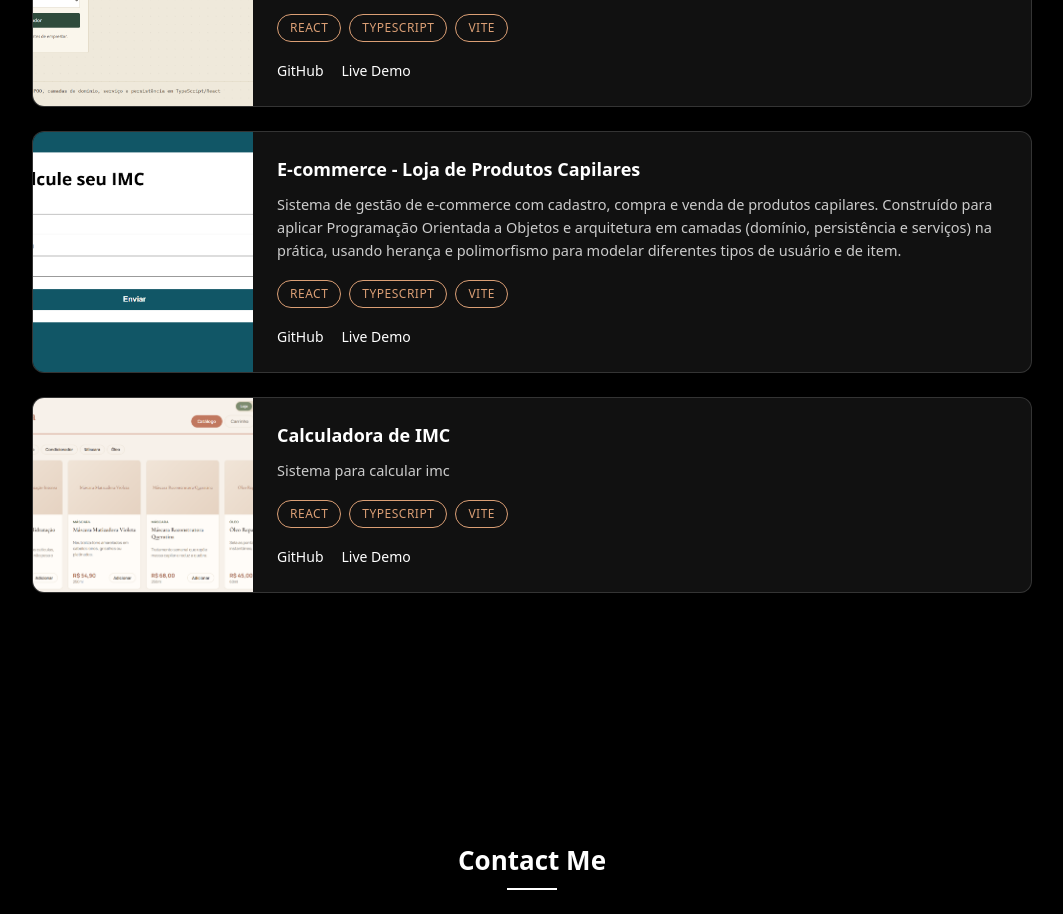
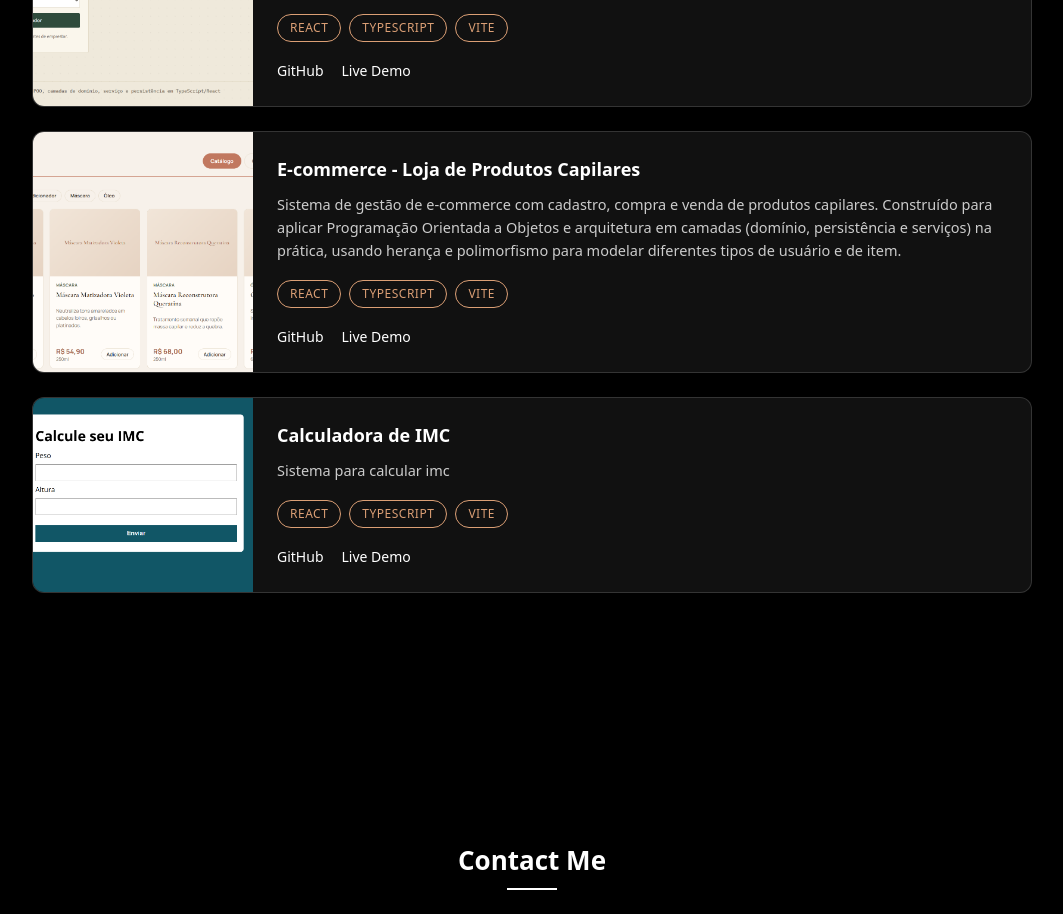
Before and after one commit to mariaclaraferr2007/portifolio, a React (Vite) app: page / in a window 1280 px wide. Shown: the part 1940-2854 px from the top of the page, without its empty margins (108-1171 px from the left). Built offline with nearby package versions, Linux system fonts and the light colour scheme.

Commit message:
corrigindo a imagem que estava errada

```diff
--- a/src/components/Project/Projects.jsx
+++ b/src/components/Project/Projects.jsx
@@ -20,7 +20,7 @@ const projects = [
     tech: ["React", "TypeScript", "Vite"],
     github: "https://github.com/mariaclaraferr2007/E_CommerceCapilar.git",
     demo: "https://calcular-imc-iota.vercel.app/",
-    image: "/CalculadoraIMC.png",
+    image: "/ecommerceCapilar.png",
   },
   {
     title: "Calculadora de IMC",
@@ -28,7 +28,7 @@ const projects = [
     tech: ["React", "TypeScript", "Vite"],
     github: "https://github.com/mariaclaraferr2007/CalcularIMC.git",
     demo: "https://e-commerce-capilar.vercel.app/",
-    image: "/ecommerceCapilar.png",
+    image: "/CalculadoraIMC.png",
   },
 ];
 
```
